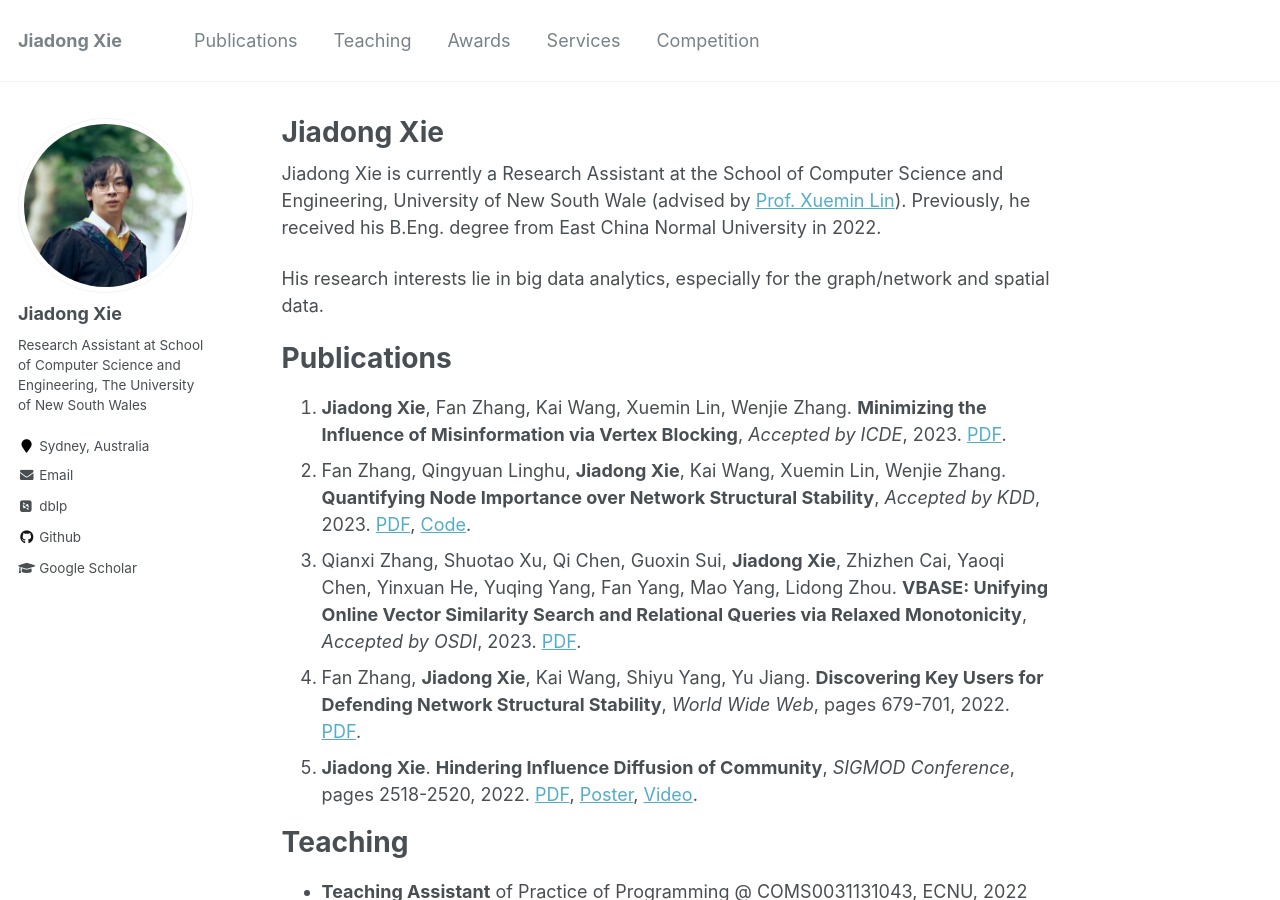
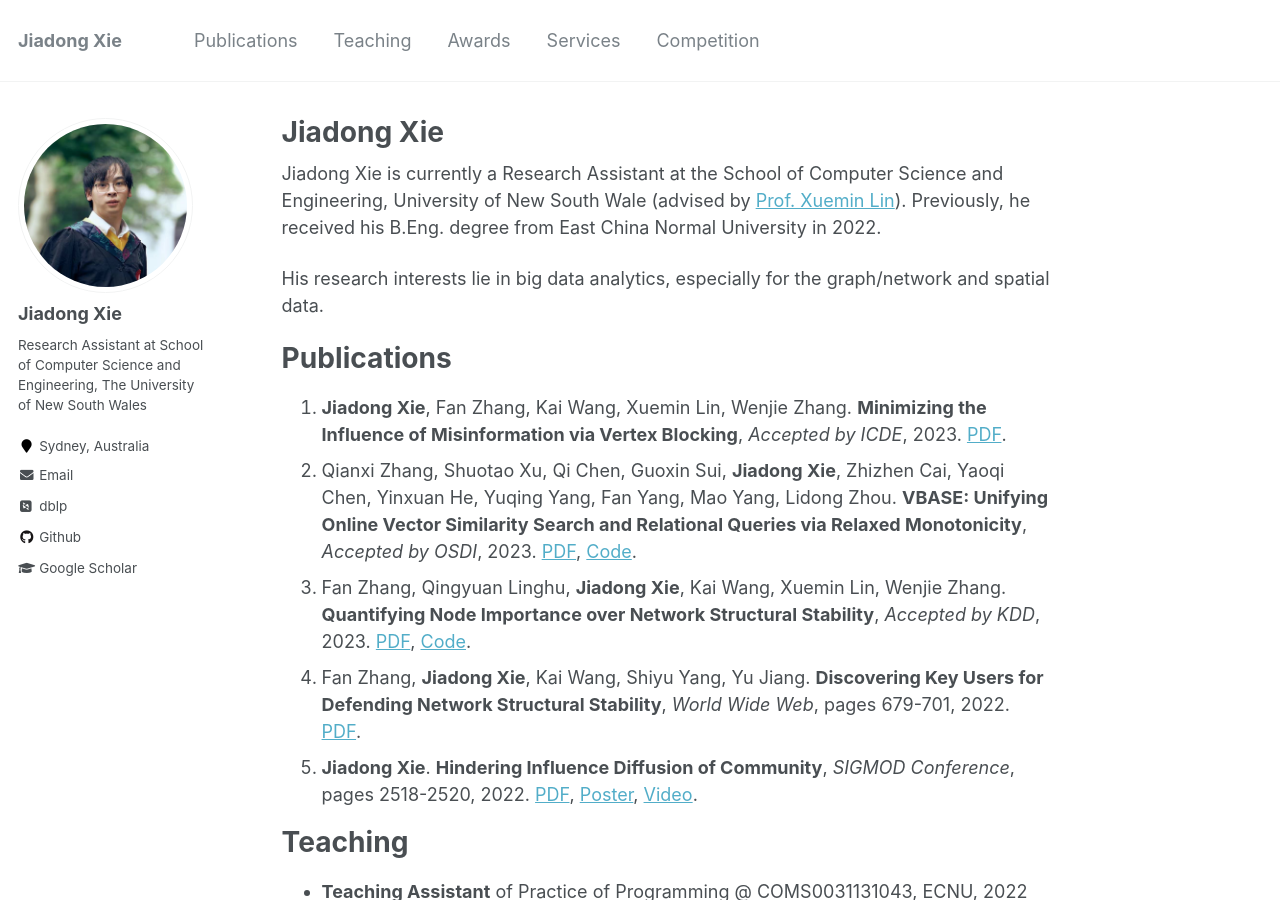
Before and after one commit to Xiejiadong/Xiejiadong.github.io, a Jekyll site: the page built from _pages/about.md, in a window 1280 px wide and 900 px high. Built offline with Jekyll 4.4.1, drawn with Linux system fonts in a browser that asks for light colours; some web fonts are replaced.

Commit message:
Update about.md

```diff
--- a/_pages/about.md
+++ b/_pages/about.md
@@ -16,8 +16,8 @@ His research interests lie in big data analytics, especially for the graph/netwo
 Publications
 ======
 1. **Jiadong Xie**, Fan Zhang, Kai Wang, Xuemin Lin, Wenjie Zhang. **Minimizing the Influence of Misinformation via Vertex Blocking**, *Accepted by ICDE*, 2023. [PDF](/files/paper/%5Bicde23%5DInfluence%20Minimization.pdf).
-2. Fan Zhang, Qingyuan Linghu, **Jiadong Xie**, Kai Wang, Xuemin Lin, Wenjie Zhang. **Quantifying Node Importance over Network Structural Stability**, *Accepted by KDD*, 2023. [PDF](/files/paper/%5Bkdd23%5Dnode-importance.pdf), [Code](https://github.com/Xiejiadong/Quantifying-Node-Importance-over-Network-Structural-Stability).
-3. Qianxi Zhang, Shuotao Xu, Qi Chen, Guoxin Sui, **Jiadong Xie**, Zhizhen Cai, Yaoqi Chen, Yinxuan He, Yuqing Yang, Fan Yang, Mao Yang, Lidong Zhou. **VBASE: Unifying Online Vector Similarity Search and Relational Queries via Relaxed Monotonicity**, *Accepted by OSDI*, 2023. [PDF](/files/paper/%5Bosdi23%5Dmulti-topk.pdf).
+2. Qianxi Zhang, Shuotao Xu, Qi Chen, Guoxin Sui, **Jiadong Xie**, Zhizhen Cai, Yaoqi Chen, Yinxuan He, Yuqing Yang, Fan Yang, Mao Yang, Lidong Zhou. **VBASE: Unifying Online Vector Similarity Search and Relational Queries via Relaxed Monotonicity**, *Accepted by OSDI*, 2023. [PDF](/files/paper/%5Bosdi23%5Dmulti-topk.pdf), [Code](https://github.com/Catoverflow/VBASE-artifacts).
+3. Fan Zhang, Qingyuan Linghu, **Jiadong Xie**, Kai Wang, Xuemin Lin, Wenjie Zhang. **Quantifying Node Importance over Network Structural Stability**, *Accepted by KDD*, 2023. [PDF](/files/paper/%5Bkdd23%5Dnode-importance.pdf), [Code](https://github.com/Xiejiadong/Quantifying-Node-Importance-over-Network-Structural-Stability).
 4. Fan Zhang, **Jiadong Xie**, Kai Wang, Shiyu Yang, Yu Jiang. **Discovering Key Users for Defending Network Structural Stability**, *World Wide Web*, pages 679-701, 2022. [PDF](/files/paper/%5Bwwwj22%5Dcollapse%20coreness.pdf).
 5. **Jiadong Xie**. **Hindering Influence Diffusion of Community**, *SIGMOD Conference*, pages 2518-2520, 2022. [PDF](/files/paper/%5Bsigmod22%5DHindering%20Influence%20Diffusion%20of%20Community.pdf), [Poster](/files/attachments/Jiadong_Xie_Poster.pdf), [Video](/files/attachments/Jiadong_Xie_pre_video.mp4).
 
```
